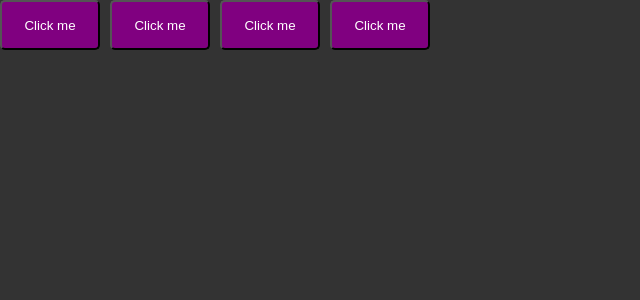
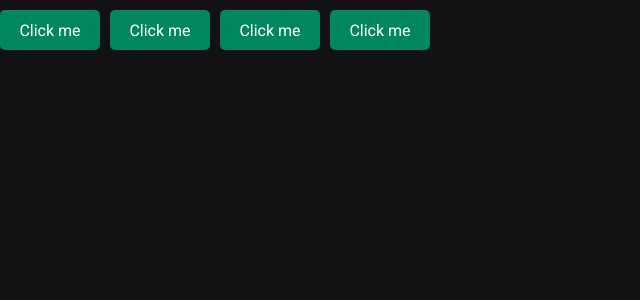
Before and after one commit to Isabelle0210/Timer-Pomodoro, a React (Vite) app in the folder Pomodoro-Timer/: page / in a window 1280 px wide. Shown: the top 300 px of the page, without its empty margins (0-640 px from the left). Built offline with nearby package versions, Linux system fonts and the light colour scheme.

Commit message:
Criando Themas

```diff
--- a/Pomodoro-Timer/index.html
+++ b/Pomodoro-Timer/index.html
@@ -3,6 +3,9 @@
   <head>
     <meta charset="UTF-8" />
     <meta name="viewport" content="width=device-width, initial-scale=1.0" />
+    <link rel="preconnect" href="https://fonts.googleapis.com">
+    <link rel="preconnect" href="https://fonts.gstatic.com" crossorigin>
+    <link href="https://fonts.googleapis.com/css2?family=Roboto+Mono:ital,wght@0,100..700;1,100..700&family=Roboto:wght@400;700&display=swap" rel="stylesheet">
     <title>Pomodoro Timer</title>
   </head>
   <body>
--- a/Pomodoro-Timer/src/components/Button.styles.ts
+++ b/Pomodoro-Timer/src/components/Button.styles.ts
@@ -18,12 +18,14 @@ const ButtonVariant = {
 
 export const ButtonContainer = styled.button<ButtonContainerProps>`
     width: 100px;
-    height: 50px;
+    height: 40px;
     border-radius: 5px;
     margin-right: 10px;
+    margin-top: 10px;
+    border: none;
 
 
-    background-color: ${props => props.theme.primary};
+    background-color: ${props => props.theme["green-500"]};
     //aqui eu estou passando uma interpolação para pegar o valor da propriedade primary e passar para o css
 
     color: ${props => props.theme.white};
--- a/Pomodoro-Timer/src/styles/global.ts
+++ b/Pomodoro-Timer/src/styles/global.ts
@@ -7,8 +7,20 @@ export const GlobalStyle = createGlobalStyle`
     padding: 0;
     box-sizing: border-box;
     }
+
+    :focus{
+        outline: 0;
+        box-shadow: 0 0 0 2px ${props => props.theme['green-500']};
+    }
+
     body{
-        background-color:#333;
-        color: #fff;
+        background-color: ${props => props.theme['gray-900']};
+        color: ${props => props.theme['gray-300']};
+    }
+    body, input, button,texterea{
+        font-family: 'Roboto', sans-serif;
+        font-size: 1rem;
+        font-weight: 400;
+
     }
 `
--- a/Pomodoro-Timer/src/styles/themes/default.ts
+++ b/Pomodoro-Timer/src/styles/themes/default.ts
@@ -1,6 +1,22 @@
 
 export const defaultTheme = {
-    primary: 'purple',
-    secondary: 'orange',
-    white: 'white',
-};
+    white: '#FFF',
+
+    'gray-100': '#E1E1E6',
+    'gray-300': '#C4C4CC',
+    'gray-400': '#8D8D99',
+    'gray-500': '#7C7C8A',
+    'gray-600': '#323238',
+    'gray-700': '#29292E',
+    'gray-800': '#202024',
+    'gray-900': '#121214',
+
+    'green-300': '#00B37E',
+    'green-500': '#00875F',
+    'green-700': '#015F43',
+
+    'red-500': '#AB222E',
+    'red-700': '#7A1921',
+
+    'yellow-500': '#FBA94C',
+}
```
